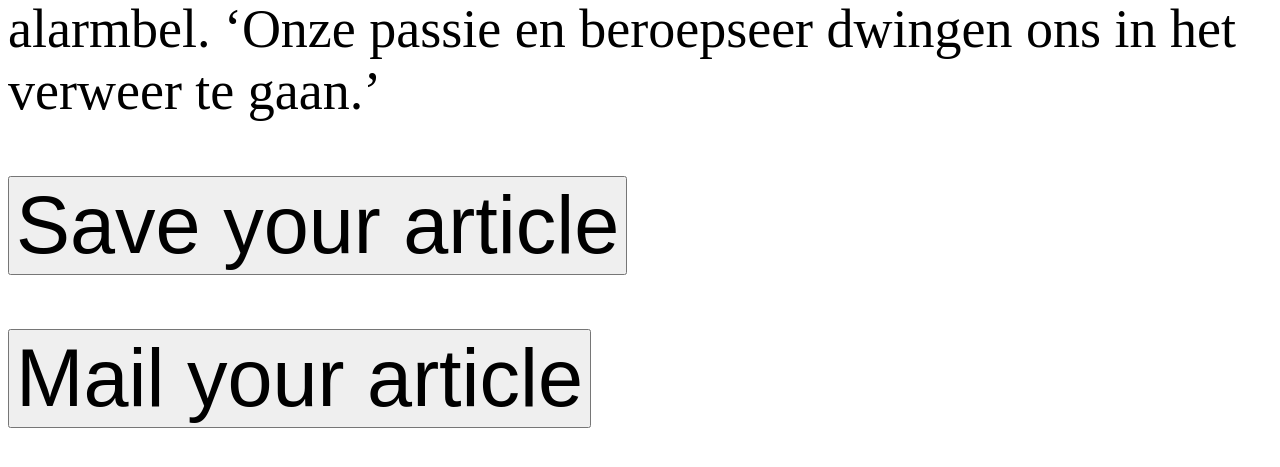
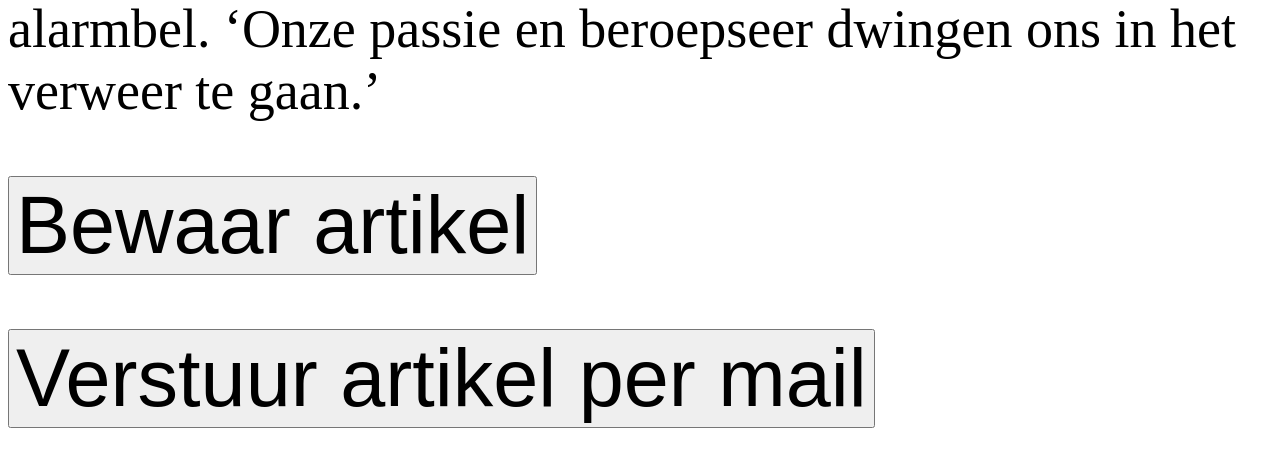
Before and after one commit to IsaacVerm/easy-newspapers, a Django app: template articles/templates/articles/detail.html in a window 1280 px wide. Shown: the part 292-759 px from the top of the page. Run offline with Django 3.2, Linux system fonts and the light colour scheme; the template is opened without the code that fills it: values that come from a table or form of the project are taken from there, others are empty; data comes from the database, SQL or seed files in the repository.

Commit message:
update translations article detail

```diff
--- a/articles/templates/articles/detail.html
+++ b/articles/templates/articles/detail.html
@@ -13,7 +13,7 @@
         <input type="hidden" type="text" id="title" name="title" value="{{ article.title }}"/>
         <input type="hidden" type="text" id="description" name="description" value="{{ article.description }}"/>
         <input type="hidden" type="text" id="path" name="path" value="{{ article.path }}"/>
-        <button type="submit">Save your article</button>
+        <button type="submit">Bewaar artikel</button>
     </form>
 
     <form data-cy="mail_article_form" action="/articles/mail" method="post">
@@ -21,7 +21,7 @@
         <input type="hidden" type="text" id="mail_title" name="mail_title" value="{{ article.title }}"/>
         <input type="hidden" type="text" id="mail_description" name="mail_description" value="{{ article.description }}"/>
         <input type="hidden" type="text" id="mail_path" name="mail_path" value="{{ article.path }}"/>
-        <button type="submit">Mail your article</button>
+        <button type="submit">Verstuur artikel per mail</button>
     </form>
 
 
```
